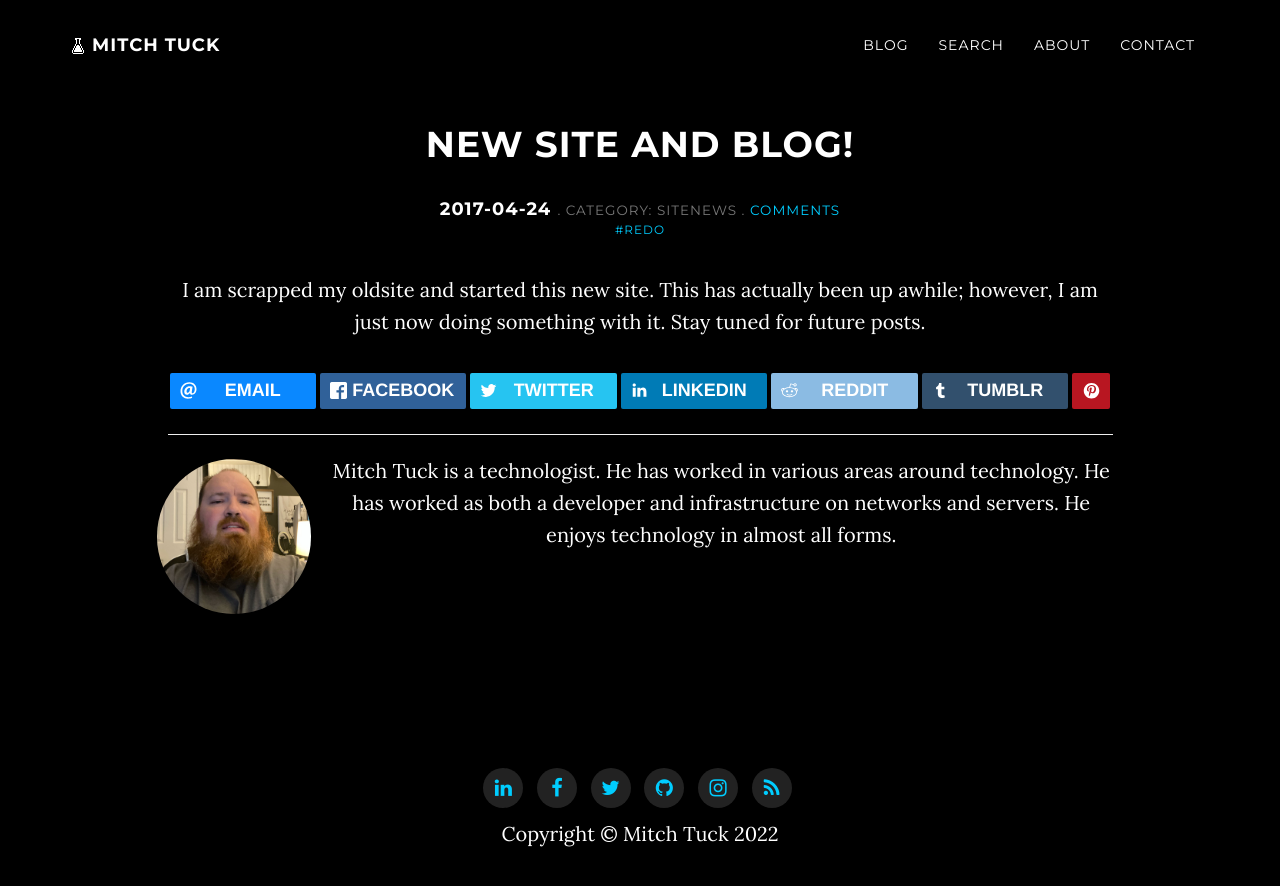
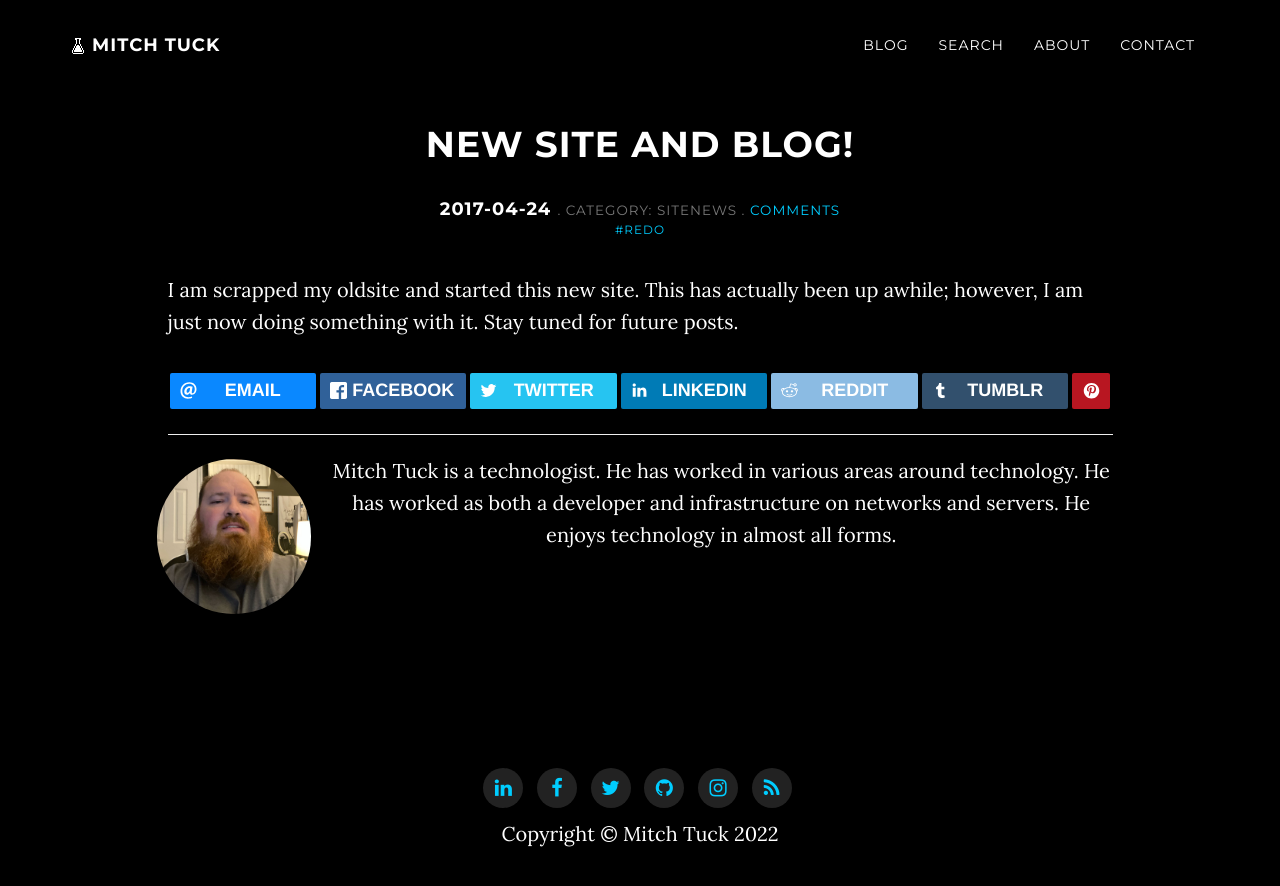
Before and after one commit to matuck/matuck.github.io, a Jekyll site: the page built from _posts/2017-04-24-newblog.html, in a window 1280 px wide and 900 px high. Shown: the top 886 px of the window. Built offline with Jekyll 4.4.1, drawn with Linux system fonts in a browser that asks for light colours; nearby versions of some CDN libraries; comment, search, counter and statistics services are not loaded; a style sheet for code colours, icons or effects is not loaded.

Commit message:
fix alignment issue

```diff
--- a/_layouts/post.html
+++ b/_layouts/post.html
@@ -29,8 +29,9 @@
               {% endfor %}
             </small>
           </h4>
-
+          <div class="text-left">
           {{ page.content | markdownify }}
+          </div>
 
           {% include share.html %}
 
```
